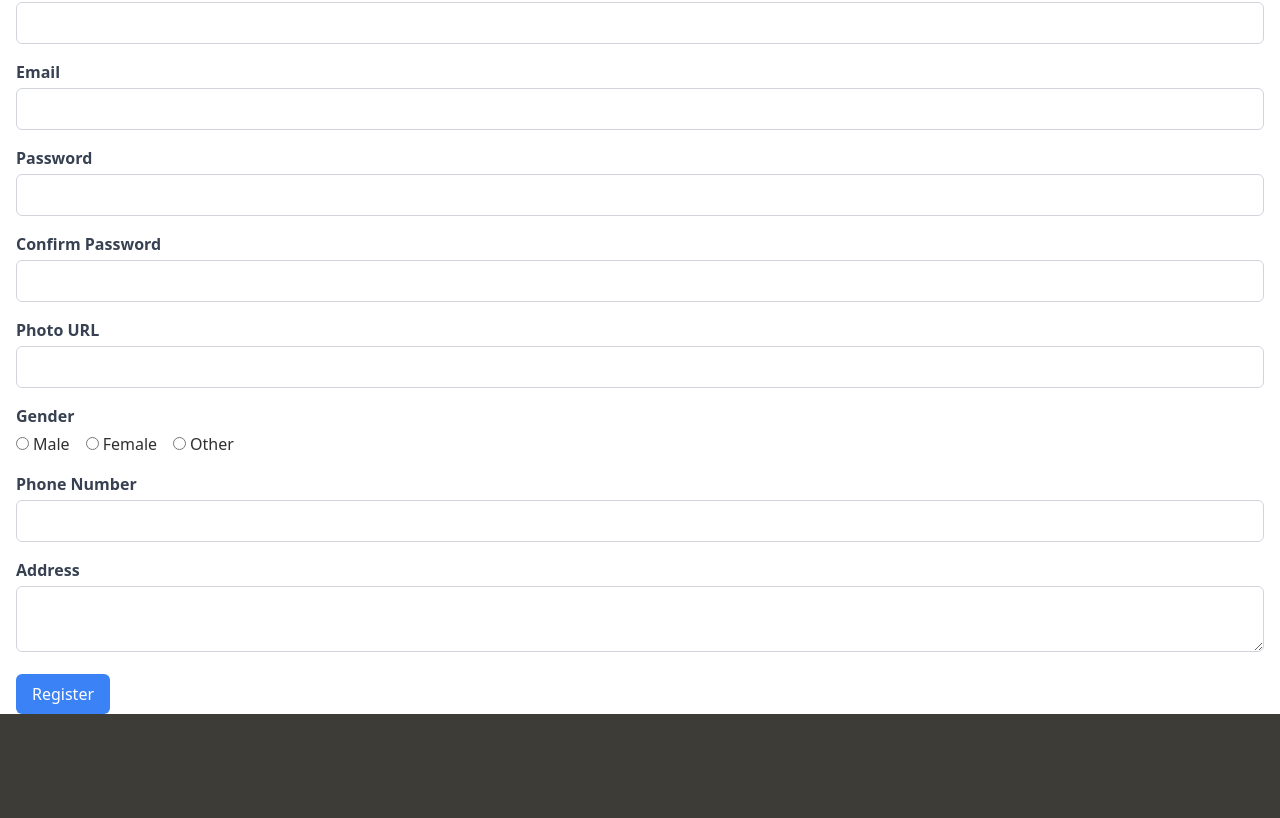
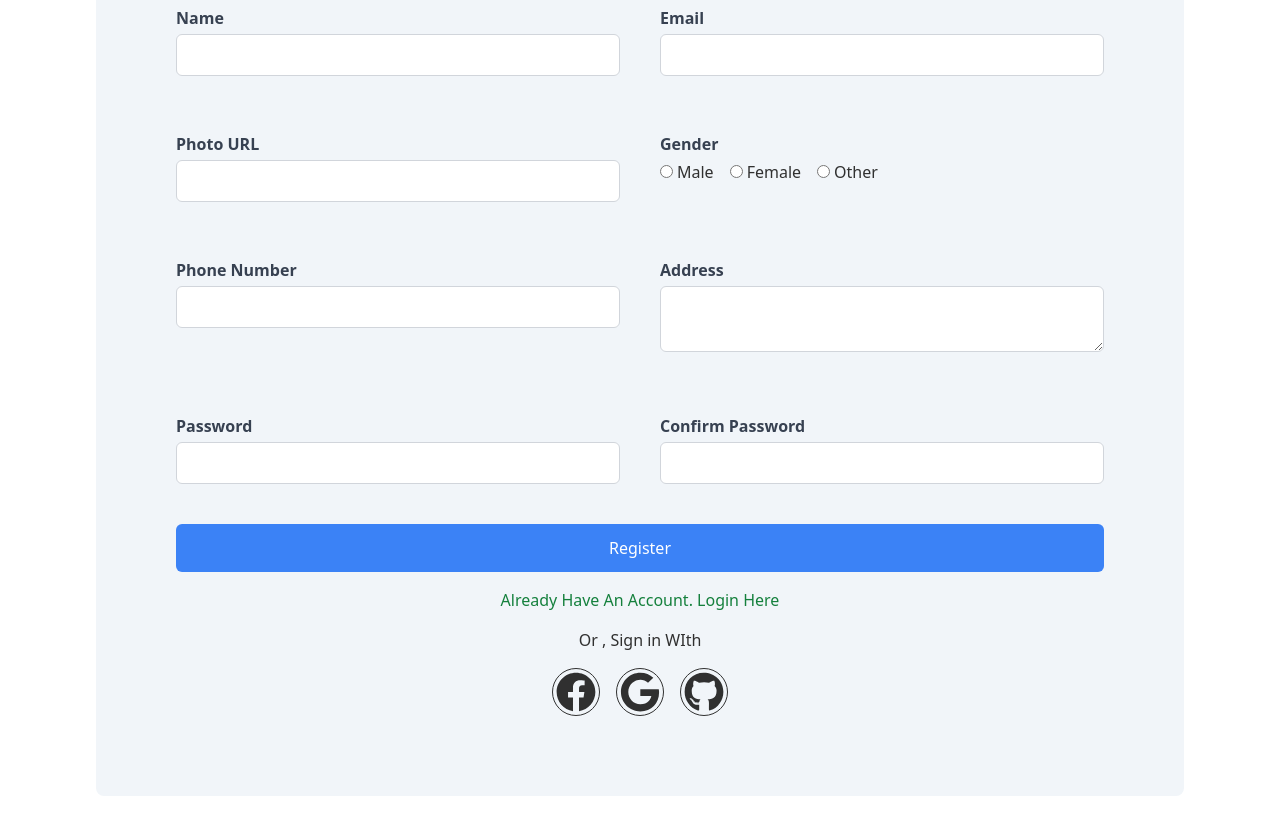
Before and after one commit to alam2025/Language-learning-school-client, a React (Vite) app: page /register in a window 1280 px wide. Shown: the part 782-1600 px from the top of the page. Built offline with nearby package versions, Linux system fonts and the light colour scheme.

Commit message:
Registration form create

```diff
--- a/src/pages/Registration/Registration.jsx
+++ b/src/pages/Registration/Registration.jsx
@@ -1,6 +1,8 @@
+import { FaFacebook, FaGithub, FaGoogle } from 'react-icons/fa';
 import SectionBanner from '../Shared/SectionBanner';
 import SectionTitle from '../Shared/SectionTitle';
 import { useForm } from 'react-hook-form';
+import { Link } from 'react-router-dom';
 
 const Registration = () => {
       const { register, handleSubmit } = useForm();
@@ -8,14 +10,17 @@ const Registration = () => {
       const onSubmit = (data) => {
             console.log(data);
       };
+
+      const handlegooglesignIn=()=>{}
       return (
             <div >
-                  <SectionBanner title={'Login'} route={'Home | Login'}></SectionBanner>
+                  <SectionBanner title={'Registration'} route={'Home | Registration'}></SectionBanner>
                   <SectionTitle heading={'Application Form'} subHeading={'Become a Member'}></SectionTitle>
 
-                  <div className="container mx-auto px-4">
-                        <h1 className="text-2xl font-bold mb-4">Registration Form</h1>
-                        <form onSubmit={handleSubmit(onSubmit)}>
+                  <div className="container mx-auto px-4 my-container bg-slate-100 md:p-20 p-6 rounded-lg mb-20">
+
+                        < form onSubmit={handleSubmit(onSubmit)}>
+                              <div className=' grid grid-cols-1 md:grid-cols-2 gap-10'>
                                     <div className="mb-4">
                                           <label htmlFor="name" className="block text-gray-700 font-bold mb-1">
                                                 Name
@@ -40,30 +45,7 @@ const Registration = () => {
                                                 {...register('email', { required: true })}
                                           />
                                     </div>
-                              <div className="mb-4">
-                                    <label htmlFor="password" className="block text-gray-700 font-bold mb-1">
-                                          Password
-                                    </label>
-                                    <input
-                                          type="password"
-                                          id="password"
-                                          name="password"
-                                          className="w-full border border-gray-300 rounded-md px-3 py-2"
-                                          {...register('password', { required: true })}
-                                    />
-                              </div>
-                              <div className="mb-4">
-                                    <label htmlFor="confirmPassword" className="block text-gray-700 font-bold mb-1">
-                                          Confirm Password
-                                    </label>
-                                    <input
-                                          type="password"
-                                          id="confirmPassword"
-                                          name="confirmPassword"
-                                          className="w-full border border-gray-300 rounded-md px-3 py-2"
-                                          {...register('confirmPassword', { required: true })}
-                                    />
-                              </div>
+
                                     <div className="mb-4">
                                           <label htmlFor="photoUrl" className="block text-gray-700 font-bold mb-1">
                                                 Photo URL
@@ -117,10 +99,54 @@ const Registration = () => {
                                                 {...register('address')}
                                           ></textarea>
                                     </div>
-                              <button type="submit" className="bg-blue-500 text-white px-4 py-2 rounded-md">
+                                    <div className="mb-4">
+                                          <label htmlFor="password" className="block text-gray-700 font-bold mb-1">
+                                                Password
+                                          </label>
+                                          <input
+                                                type="password"
+                                                id="password"
+                                                name="password"
+                                                className="w-full border border-gray-300 rounded-md px-3 py-2"
+                                                {...register('password', { required: true })}
+                                          />
+                                    </div>
+                                    <div className="mb-4">
+                                          <label htmlFor="confirmPassword" className="block text-gray-700 font-bold mb-1">
+                                                Confirm Password
+                                          </label>
+                                          <input
+                                                type="password"
+                                                id="confirmPassword"
+                                                name="confirmPassword"
+                                                className="w-full border border-gray-300 rounded-md px-3 py-2"
+                                                {...register('confirmPassword', { required: true })}
+                                          />
+                                    </div>
+
+                              </div>
+                              <div className=' text-center'>
+                                    <button type="submit" className="bg-blue-500 text-white px-4 py-3 w-full mt-6  rounded-md">
                                           Register
                                     </button>
+                              </div>
                         </form>
+                        <div className=' flex flex-col gap-4 mt-4 justify-center items-center'>
+                              <Link to='/Login' className=' text-green-700'>Already Have An Account. Login Here</Link>
+                              <p>Or , Sign in WIth</p>
+                              {/* <SocialSignIn/> */}
+                              <div className=' flex gap-4'>
+                                    <button className="btn btn-circle btn-outline">
+                                          <FaFacebook size={40} />
+                                    </button>
+                                    <button onClick={handlegooglesignIn} className="btn btn-circle btn-outline">
+                                          <FaGoogle size={40} />
+                                    </button>
+                                    <button className="btn btn-circle btn-outline">
+                                          <FaGithub size={40} />
+                                    </button>
+                              </div>
+                        </div>
                   </div>
 
 
```
Lines whose indentation alone changed are shown as unchanged.
